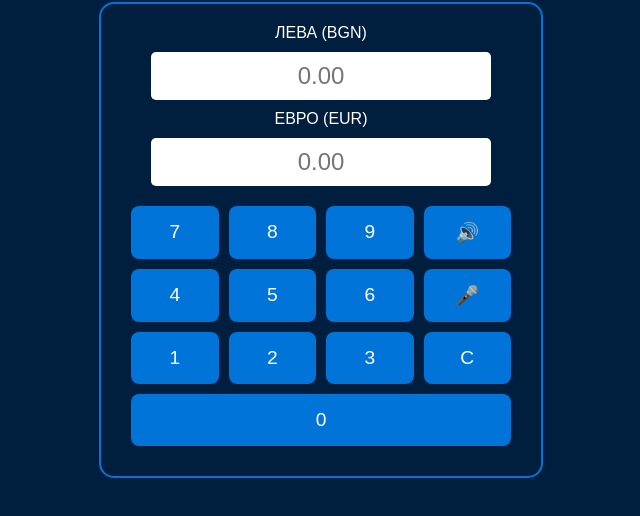
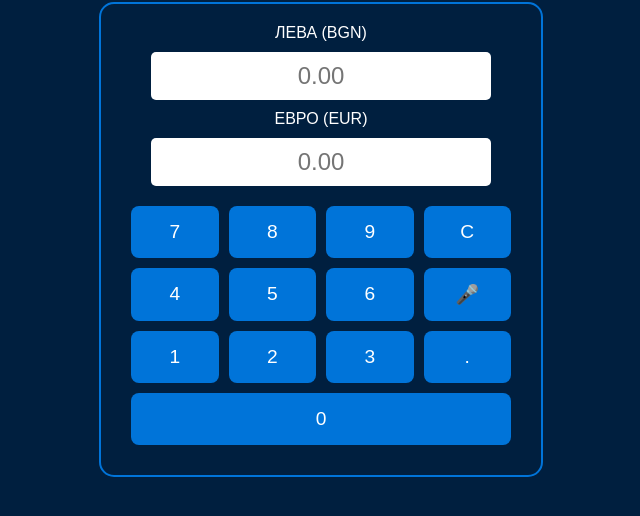
Before and after one commit to bellapistola3/evrostraj, a plain HTML site: page index.html in a window 1280 px wide. Shown: the part 78-594 px from the top of the page, without its empty margins (319-959 px from the left). Drawn offline with Linux system fonts and the light colour scheme.

Commit message:
Add hover effect to buttons and modify layout

```diff
--- a/index.html
+++ b/index.html
@@ -10,6 +10,7 @@
         input { width: 80%; padding: 10px; margin: 10px 0; font-size: 1.5rem; text-align: center; border-radius: 5px; border: none; }
         .buttons { display: grid; grid-template-columns: repeat(4, 1fr); gap: 10px; padding: 10px; }
         button { padding: 15px; font-size: 1.2rem; cursor: pointer; border-radius: 8px; border: none; background: #0074D9; color: white; }
+        button:hover { background: #0056b3; }
         #mic-btn.pulse { background: red; animation: pulse 1s infinite; }
         @keyframes pulse { 0% { opacity: 1; } 50% { opacity: 0.5; } 100% { opacity: 1; } }
     </style>
@@ -25,15 +26,18 @@
             <button onclick="appendNumber('7')">7</button>
             <button onclick="appendNumber('8')">8</button>
             <button onclick="appendNumber('9')">9</button>
-            <button id="mute-btn" onclick="toggleMute()">🔊</button>
+            <button onclick="clearDisplay()">C</button>
+
             <button onclick="appendNumber('4')">4</button>
             <button onclick="appendNumber('5')">5</button>
             <button onclick="appendNumber('6')">6</button>
             <button id="mic-btn" onclick="startVoice()">🎤</button>
+
             <button onclick="appendNumber('1')">1</button>
             <button onclick="appendNumber('2')">2</button>
             <button onclick="appendNumber('3')">3</button>
-            <button onclick="clearDisplay()">C</button>
+            <button onclick="appendNumber('.')">.</button>
+
             <button style="grid-column: span 4;" onclick="appendNumber('0')">0</button>
         </div>
     </div>
```
